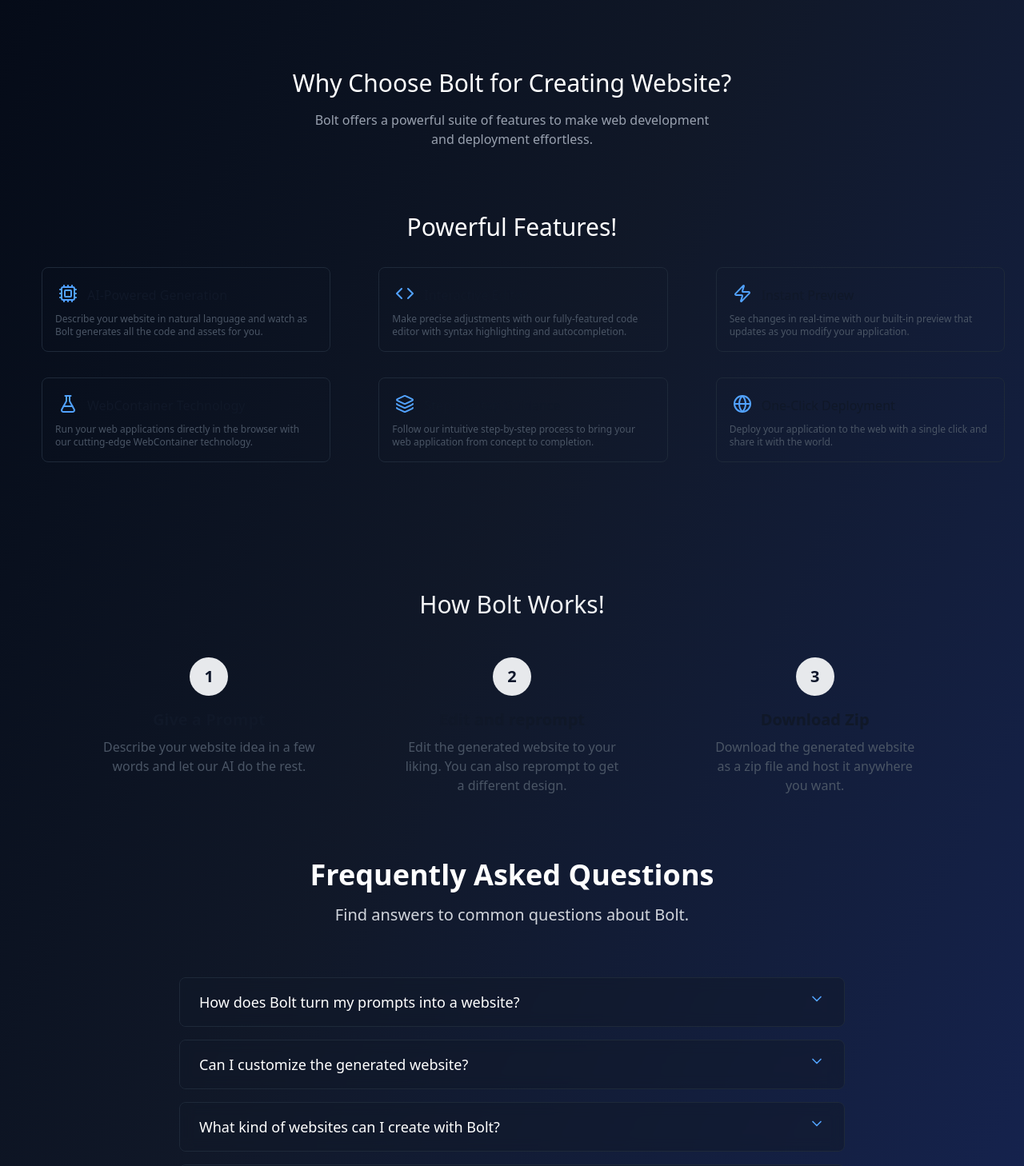
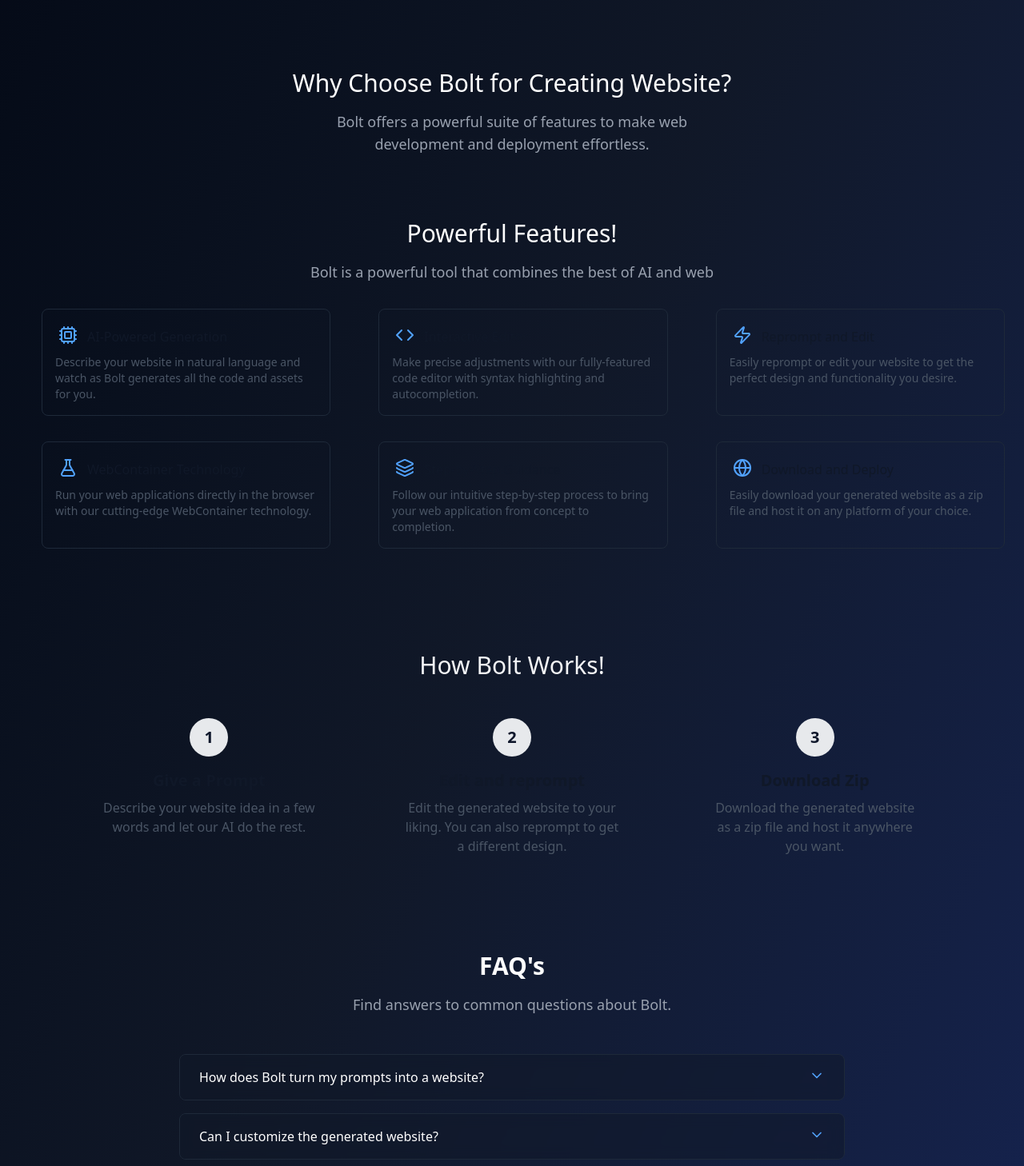
Before and after one commit to you112ef/Bolt-Clone, a React (Vite) app in the folder Frontend/: page / in a window 1280 px wide. Shown: the part 700-2158 px from the top of the page at 80% size. Built offline with nearby package versions, Linux system fonts and the light colour scheme; no server answers.

Commit message:
feat: update FAQ and Features sections for clarity and improved styling; adjust Works component layout

```diff
--- a/Frontend/src/components/FaqSection.tsx
+++ b/Frontend/src/components/FaqSection.tsx
@@ -29,24 +29,22 @@ export function FaqSection() {
     {
       question: 'How do I deploy my website?',
       answer:
-        'Bolt offers a one-click deployment feature that allows you to publish your website to the internet instantly. You can also export your project files to deploy through other hosting services.',
+        'Bolt allows you to download your generated website as a zip file. You can then host it on any web server or platform of your choice, such as GitHub Pages, Netlify, or Vercel.',
     },
   ];
 
   return (
-    <section id="faq" className="py-20 relative z-10">
+    <section id="faq" className="py-20 md:py-30 relative z-10">
       <div className="max-w-4xl mx-auto px-6 lg:px-8">
-        <div className="text-center mb-16">
+        <div className="text-center mb-12">
           <motion.div
             initial={{ opacity: 0, y: 10 }}
             whileInView={{ opacity: 1, y: 0 }}
             viewport={{ once: true }}
             transition={{ duration: 0.5 }}
           >
-            <h2 className="text-3xl md:text-4xl font-bold text-white mb-4">
-              Frequently Asked Questions
-            </h2>
-            <p className="text-xl text-gray-300">
+            <h2 className="text-3xl font-semibold text-white mb-4">FAQ's </h2>
+            <p className="text-lg text-gray-400">
               Find answers to common questions about Bolt.
             </p>
           </motion.div>
@@ -66,7 +64,7 @@ export function FaqSection() {
                 {({ open }) => (
                   <div>
                     <Disclosure.Button className="flex justify-between w-full px-6 py-4 text-left text-white bg-gray-900/50 backdrop-blur-sm hover:bg-gray-900/80 focus:outline-none focus:ring-2 focus:ring-blue-500/50">
-                      <span className="text-lg font-medium">
+                      <span className="text-base font-medium">
                         {faq.question}
                       </span>
                       <ChevronDown
@@ -76,7 +74,7 @@ export function FaqSection() {
                         )}
                       />
                     </Disclosure.Button>
-                    <Disclosure.Panel className="px-6 py-4 bg-gray-900/30 backdrop-blur-sm text-gray-300">
+                    <Disclosure.Panel className="px-6 py-2 text-sm bg-gray-900/30 backdrop-blur-sm text-gray-300">
                       {faq.answer}
                     </Disclosure.Panel>
                   </div>
--- a/Frontend/src/components/FeaturesSection.tsx
+++ b/Frontend/src/components/FeaturesSection.tsx
@@ -17,9 +17,9 @@ export function FeaturesSection() {
     },
     {
       icon: <Zap className="w-6 h-6" />,
-      title: 'Instant Preview',
+      title: 'Reprompt and Edit',
       description:
-        'See changes in real-time with our built-in preview that updates as you modify your application.',
+        'Easily reprompt or edit your website to get the perfect design and functionality you desire.',
     },
     {
       icon: <FlaskConical className="w-6 h-6" />,
@@ -35,9 +35,9 @@ export function FeaturesSection() {
     },
     {
       icon: <Globe className="w-6 h-6" />,
-      title: 'One-Click Deployment',
+      title: 'Download and Deploy',
       description:
-        'Deploy your application to the web with a single click and share it with the world.',
+        'Easily download your generated website as a zip file and host it on any platform of your choice.',
     },
   ];
 
@@ -47,13 +47,19 @@ export function FeaturesSection() {
         <h2 className="text-2xl sm:text-3xl text-center text-white font-medium">
           Why Choose Bolt for Creating Website?
         </h2>
-        <p className="text-base text-center mt-4 max-w-lg mx-auto text-gray-400">
+        <p className="text-lg text-center mt-4 max-w-lg mx-auto text-gray-400">
           Bolt offers a powerful suite of features to make web development
           and deployment effortless.
         </p>
         <div className="text-center text-3xl text-white font-medium mt-20">
-          Powerful Features!
+          <h1>Powerful Features!</h1>
         </div>
+        <div className='text-center text-lg text-gray-400  mt-4'>
+          <h3>
+            Bolt is a powerful tool that combines the best of AI and web
+          </h3>
+        </div>
+
         <div className="grid grid-cols-1 sm:grid-cols-3 gap-8 mt-8 text-center px-4 sm:px-0 max-w-7xl mx-auto">
           {features.map((feature, index) => (
             <div key={index} className="width-fit text-left md:ml-7 border border-gray-800 rounded-lg p-4 ">
@@ -65,7 +71,7 @@ export function FeaturesSection() {
                 {feature.title}
               </div>
               </div>
-              <div className="font-regular max-w-sm text-xs text-gray-600 dark:text-gray-400">
+              <div className="font-regular max-w-sm text-sm text-gray-600 dark:text-gray-400">
               {feature.description}
               </div>
             </div>
--- a/Frontend/src/components/Works.tsx
+++ b/Frontend/src/components/Works.tsx
@@ -24,7 +24,7 @@ function HowItWorksStep({
 
 export default function HowitWork() {
   return (
-    <div className="text-center mt-20">
+    <div className="text-center mt-12">
       <h2 className="text-3xl text-gray-100">
         How Bolt Works!
       </h2>
```
